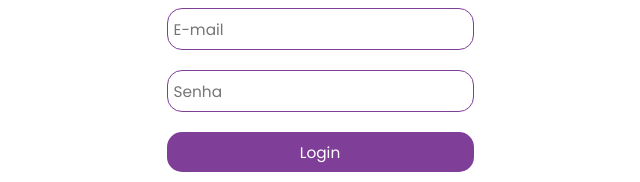
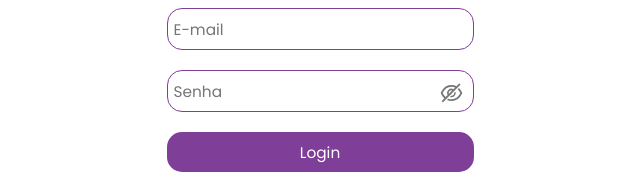
Before and after one commit to julianapereiradev/desafio-simfacilita-front, a React (Vite) app: page / in a window 1280 px wide. Shown: the part 390-572 px from the top of the page, without its empty margins (320-960 px from the left). Built offline with nearby package versions, Linux system fonts and the light colour scheme.

Commit message:
feat: update myProfile done

```diff
--- a/package.json
+++ b/package.json
@@ -16,6 +16,7 @@
     "react-dom": "^18.2.0",
     "react-icons": "^4.12.0",
     "react-loader-spinner": "^6.1.0",
+    "react-modal": "^3.16.1",
     "react-router-dom": "^6.21.0",
     "styled-components": "^6.1.1",
     "sweetalert2": "^11.10.1",
--- a/src/pages/MyProfilePage.tsx
+++ b/src/pages/MyProfilePage.tsx
@@ -8,6 +8,8 @@ import dayjs from "dayjs";
 import logo from "../images/logo.png";
 import Swal from "sweetalert2";
 import withReactContent from "sweetalert2-react-content";
+import { AiOutlineEyeInvisible } from "react-icons/ai";
+import { AiOutlineEye } from "react-icons/ai";
 
 interface FormStates {
   name: string;
@@ -22,6 +24,7 @@ interface FormStates {
 export default function MyProfilePage() {
   const { id } = useParams();
 
+  const [showPassword, setShowPassword] = useState(false);
   const [formStates, setFormStates] = useState<FormStates>({
     name: "",
     lastName: "",
@@ -155,16 +158,29 @@ export default function MyProfilePage() {
             disabled={disable}
           />
 
+          <DivPassword>
             <input
               id="password"
               placeholder="Senha"
-            type="password"
-            autoComplete="new-password"
+              type={showPassword ? "text" : "password"}
+              autoComplete="password"
               value={formStates.password}
               onChange={(e) => handleChange(e)}
               required
               disabled={disable}
             />
+            {showPassword ? (
+              <AiOutlineEye
+                onClick={() => setShowPassword(!showPassword)}
+                className="type-eye"
+              />
+            ) : (
+              <AiOutlineEyeInvisible
+                onClick={() => setShowPassword(!showPassword)}
+                className="type-eye"
+              />
+            )}
+          </DivPassword>
 
 
           <input
@@ -291,3 +307,18 @@ const RightBox = styled.div`
     }
   }
 `;
+
+
+const DivPassword = styled.div`
+  position: relative;
+
+  .type-eye {
+    position: absolute;
+    top: 37%;
+    right: 10px;
+    transform: translateY(-50%);
+    color: rgb(118, 118, 118);
+    font-size: 25px;
+    cursor: pointer;
+  }
+`;
--- a/src/pages/SignInPage.tsx
+++ b/src/pages/SignInPage.tsx
@@ -6,6 +6,8 @@ import { ChangeEvent, FormEvent, useContext, useState } from "react";
 import { ThreeDots } from "react-loader-spinner";
 import logo from "../images/logo.png";
 import { LoginContext } from "../context/Context";
+import { AiOutlineEyeInvisible } from "react-icons/ai";
+import { AiOutlineEye } from "react-icons/ai";
 
 interface FormStates {
   email: string;
@@ -13,7 +15,6 @@ interface FormStates {
 }
 
 export default function SignInPage() {
-
   const loginContext = useContext(LoginContext);
 
   if (!loginContext) {
@@ -22,7 +23,7 @@ export default function SignInPage() {
   }
 
   const { setUserId } = loginContext;
-
+  const [showPassword, setShowPassword] = useState(false);
   const [formStates, setFormStates] = useState<FormStates>({
     email: "",
     password: "",
@@ -43,7 +44,7 @@ export default function SignInPage() {
       .then((res) => {
         navigate("/dashboard/timeline");
         setDisable(false);
-        setUserId(res.data.userId)
+        setUserId(res.data.userId);
         localStorage.setItem("userId", res.data.userId);
       })
       .catch((error) => {
@@ -76,17 +77,29 @@ export default function SignInPage() {
             disabled={disable}
           />
 
+          <DivPassword>
             <input
               id="password"
               placeholder="Senha"
-            type="password"
-            autoComplete="new-password"
+              type={showPassword ? "text" : "password"}
+              autoComplete="password"
               value={formStates.password}
               onChange={(e) => handleChange(e)}
               required
               disabled={disable}
             />
-
+            {showPassword ? (
+              <AiOutlineEye
+                onClick={() => setShowPassword(!showPassword)}
+                className="type-eye"
+              />
+            ) : (
+              <AiOutlineEyeInvisible
+                onClick={() => setShowPassword(!showPassword)}
+                className="type-eye"
+              />
+            )}
+          </DivPassword>
 
           <button type="submit" disabled={disable}>
             {disable ? (
@@ -95,7 +108,9 @@ export default function SignInPage() {
               "Login"
             )}
           </button>
-          <LinkToSignUp to="/signup">Não tem conta? Se inscreva aqui!</LinkToSignUp>
+          <LinkToSignUp to="/signup">
+            Não tem conta? Se inscreva aqui!
+          </LinkToSignUp>
         </RightBox>
       </form>
     </RightContainer>
@@ -118,7 +133,6 @@ const RightBox = styled.div`
   display: flex;
   flex-direction: column;
   align-items: normal;
-
 
   @media (min-width: 1024px) {
     padding: 50px 370px 50px 370px;
@@ -204,3 +218,17 @@ const LinkToSignUp = styled(Link)`
     color: #a85dc5;
   }
 `;
+
+const DivPassword = styled.div`
+  position: relative;
+
+  .type-eye {
+    position: absolute;
+    top: 37%;
+    right: 10px;
+    transform: translateY(-50%);
+    color: rgb(118, 118, 118);
+    font-size: 25px;
+    cursor: pointer;
+  }
+`;
--- a/src/pages/SignUpPage.tsx
+++ b/src/pages/SignUpPage.tsx
@@ -6,6 +6,9 @@ import { ChangeEvent, FormEvent, useState } from "react";
 import { ThreeDots } from "react-loader-spinner";
 import dayjs from "dayjs";
 import logo from "../images/logo.png";
+import { AiOutlineEyeInvisible } from "react-icons/ai";
+import { AiOutlineEye } from "react-icons/ai";
+
 
 interface FormStates {
   name: string;
@@ -18,6 +21,8 @@ interface FormStates {
 }
 
 export default function SignUpPage() {
+  const [showPassword, setShowPassword] = useState(false);
+
   const [formStates, setFormStates] = useState<FormStates>({
     name: "",
     lastName: "",
@@ -118,17 +123,29 @@ export default function SignUpPage() {
             disabled={disable}
           />
 
+          <DivPassword>
             <input
               id="password"
               placeholder="Senha"
-            type="password"
-            autoComplete="new-password"
+              type={showPassword ? "text" : "password"}
+              autoComplete="password"
               value={formStates.password}
               onChange={(e) => handleChange(e)}
               required
               disabled={disable}
             />
-
+            {showPassword ? (
+              <AiOutlineEye
+                onClick={() => setShowPassword(!showPassword)}
+                className="type-eye"
+              />
+            ) : (
+              <AiOutlineEyeInvisible
+                onClick={() => setShowPassword(!showPassword)}
+                className="type-eye"
+              />
+            )}
+          </DivPassword>
           <input
             id="profileUrl"
             placeholder="Foto URL"
@@ -256,3 +273,17 @@ const LinkToSignIn = styled(Link)`
     color: #a85dc5;
   }
 `;
+
+const DivPassword = styled.div`
+  position: relative;
+
+  .type-eye {
+    position: absolute;
+    top: 37%;
+    right: 10px;
+    transform: translateY(-50%);
+    color: rgb(118, 118, 118);
+    font-size: 25px;
+    cursor: pointer;
+  }
+`;
```
Also changed, not shown: 1 other file (tests, documents, lock files or other folders). Lines whose indentation alone changed are shown as unchanged.
